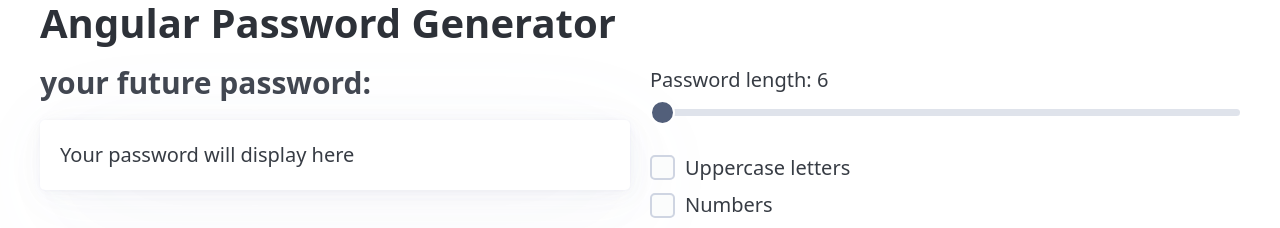
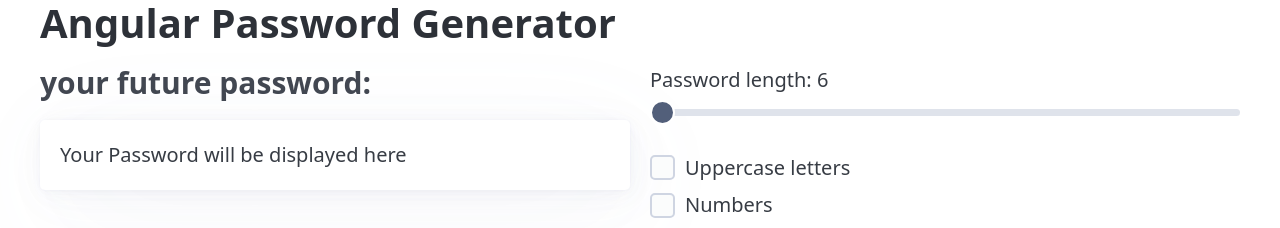
Before and after one commit to Oualidrahhouti/passwordGenerator, an Angular app: page / in a window 1280 px wide. Shown: the top 228 px of the page. Built offline with nearby package versions, Linux system fonts and the light colour scheme.

Commit message:
optimizing code and handling generating password

```diff
--- a/src/app/app.component.html
+++ b/src/app/app.component.html
@@ -1,12 +1,14 @@
 <div class="container">
   <h1>{{ title }}</h1>
   <div class="grid">
-    <password-display [message]="message"></password-display>
+    <password-display [password]="password"></password-display>
     <div>
       <password-settings
         (settingsChange)="onSettingsChange($event)"
       ></password-settings>
-      <password-controls></password-controls>
+      <password-controls
+        (generate-password)="onGeneratingPassword($event)"
+      ></password-controls>
     </div>
   </div>
 </div>
--- a/src/app/app.component.ts
+++ b/src/app/app.component.ts
@@ -3,7 +3,7 @@
 import { RouterOutlet } from '@angular/router';
 import { PasswordDisplayComponent } from './component/password-display.component';
 import { PasswordControlsComponent } from './component/password-controls.component';
-import { PasswordSettingsComponent } from './password-settings.component';
+import { PasswordSettingsComponent } from './component/password-settings.component';
 import { Settings } from './component/types';
 
 @Component({
@@ -22,8 +22,6 @@
 export class AppComponent {
   title = 'Angular Password Generator';
 
-  message = 'Your password will display here';
-
   length = 6;
 
   uppercase = false;
@@ -32,7 +30,7 @@
 
   symbols = false;
 
-  password = '';
+  password: string = '';
 
   onSettingsChange(settings: Settings) {
     this.length = settings.length;
@@ -40,5 +38,7 @@
     this.numbers = settings.numbers;
     this.symbols = settings.symbols;
   }
-  generatePassword() {}
+  onGeneratingPassword(password: string) {
+    this.password = password;
+  }
 }
--- a/src/app/component/password-controls.component.ts
+++ b/src/app/component/password-controls.component.ts
@@ -1,4 +1,4 @@
-import { Component } from '@angular/core';
+import { Component, EventEmitter, Output } from '@angular/core';
 
 @Component({
   selector: 'password-controls',
@@ -8,5 +8,10 @@
   styleUrl: './password-controls.component.css',
 })
 export class PasswordControlsComponent {
-  onClickGenerate() {}
+  @Output('generate-password')
+  onGeneratingPassword = new EventEmitter<string>();
+
+  onClickGenerate() {
+    this.onGeneratingPassword.emit('random password');
+  }
 }
--- a/src/app/component/password-display.component.html
+++ b/src/app/component/password-display.component.html
@@ -1,4 +1,7 @@
 <div>
   <h3>your future password:</h3>
-  <article>{{ message }}</article>
+  <article *ngIf="password; else noPassword">{{ password }}</article>
+  <ng-template #noPassword>
+    <article>Your Password will be displayed here</article>
+  </ng-template>
 </div>
--- a/src/app/component/password-display.component.ts
+++ b/src/app/component/password-display.component.ts
@@ -1,13 +1,14 @@
+import { CommonModule } from '@angular/common';
 import { Component, Input } from '@angular/core';
 
 @Component({
   selector: 'password-display',
   standalone: true,
-  imports: [],
+  imports: [CommonModule],
   templateUrl: './password-display.component.html',
   styleUrl: './password-display.component.css',
 })
 export class PasswordDisplayComponent {
-  @Input('message')
-  message = '';
+  @Input('password')
+  password = '';
 }
```
Also changed, not shown: src/app/component/password-settings.component.css (added), src/app/component/password-settings.component.html (renamed from src/app/password-settings.component.html), src/app/component/password-settings.component.ts (renamed from src/app/password-settings.component.ts), src/app/password-settings.component.css (deleted), 1 other file (tests, documents, lock files or other folders).
